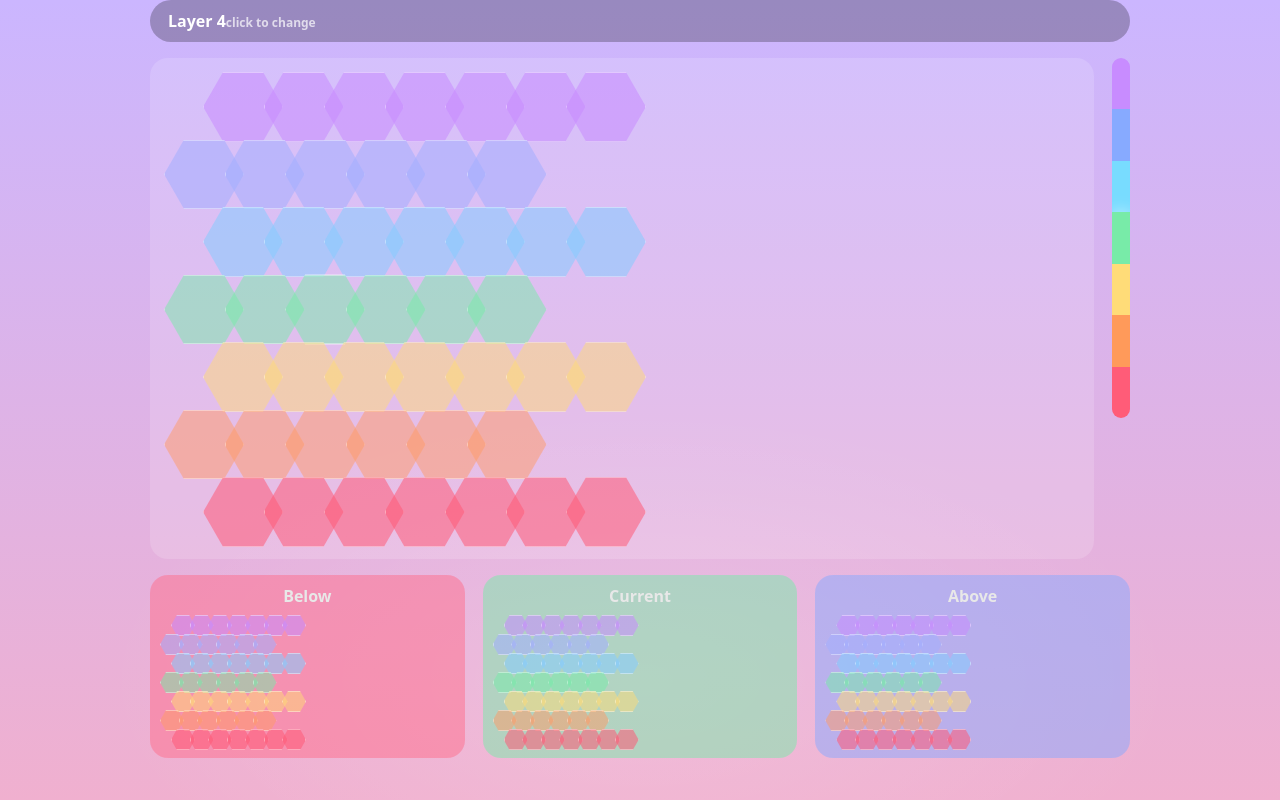
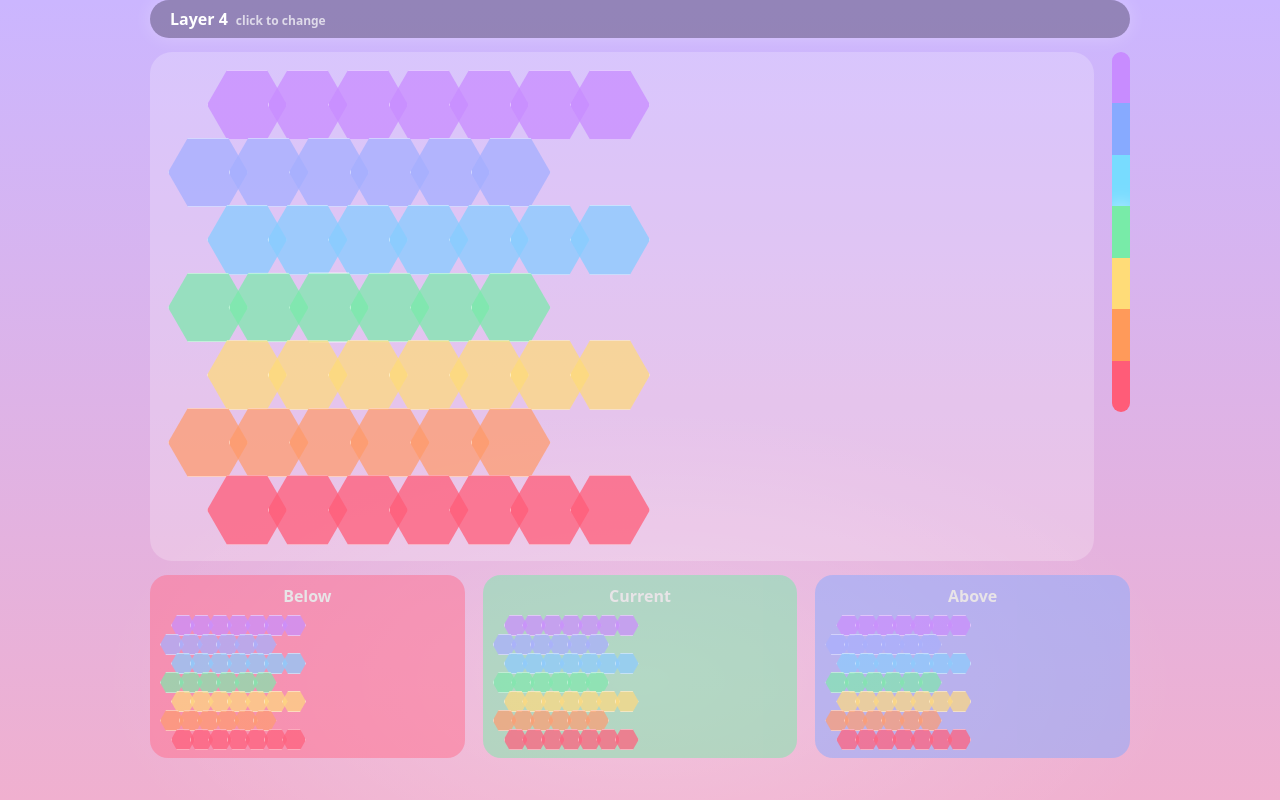
Before and after one commit to Outrageous-Yak/TestGame, a React (Vite) app: page / in a window 1280 px wide. Built offline with nearby package versions, Linux system fonts and the light colour scheme.

Commit message:
Update app.tsx

```diff
--- a/src/ui/app.tsx
+++ b/src/ui/app.tsx
@@ -8,21 +8,19 @@ type Coord = { row: number; col: number };
 const ROW_LENS = [7, 6, 7, 6, 7, 6, 7] as const;
 const ROWS = ROW_LENS.length;
 
+/* =========================
+   Geometry helpers
+========================= */
 function clamp(n: number, a: number, b: number) {
   return Math.max(a, Math.min(b, n));
 }
 
-function coordKey(r: number, c: number) {
-  return `r${r}c${c}`;
-}
-
-function defaultPosForLayer(): Coord {
+function defaultPos(): Coord {
   return { row: 4, col: 3 };
 }
 
-function isValidCell(row: number, col: number) {
-  if (row < 1 || row > ROWS) return false;
-  return col >= 1 && col <= ROW_LENS[row - 1];
+function isValid(row: number, col: number) {
+  return row >= 1 && row <= ROWS && col >= 1 && col <= ROW_LENS[row - 1];
 }
 
 function neighborsOf(row: number, col: number): Coord[] {
@@ -35,7 +33,7 @@ function neighborsOf(row: number, col: number): Coord[] {
     { row: row + 1, col: odd ? col : col - 1 },
     { row: row + 1, col: odd ? col + 1 : col },
   ];
-  return cands.filter(p => isValidCell(p.row, p.col));
+  return cands.filter(p => isValid(p.row, p.col));
 }
 
 function isNeighbor(a: Coord, b: Coord) {
@@ -52,24 +50,24 @@ export default function App() {
 
   const [posByLayer, setPosByLayer] = useState<Record<number, Coord>>(() => {
     const init: Record<number, Coord> = {};
-    for (let l = 1; l <= 7; l++) init[l] = defaultPosForLayer();
+    for (let l = 1; l <= 7; l++) init[l] = defaultPos();
     return init;
   });
 
   const currentPos = posByLayer[currentLayer];
 
+  const reachable = useMemo(
+    () => neighborsOf(currentPos.row, currentPos.col),
+    [currentPos]
+  );
+
   const tryMove = useCallback(
     (to: Coord) => {
       if (currentLayer === 1) return;
-      const from = posByLayer[currentLayer];
-      if (!isNeighbor(from, to)) return;
-
-      setPosByLayer(prev => ({
-        ...prev,
-        [currentLayer]: to,
-      }));
+      if (!isNeighbor(currentPos, to)) return;
+      setPosByLayer(prev => ({ ...prev, [currentLayer]: to }));
     },
-    [currentLayer, posByLayer]
+    [currentLayer, currentPos]
   );
 
   const cycleLayer = () =>
@@ -78,7 +76,7 @@ export default function App() {
   const below = clamp(currentLayer - 1, 1, 7);
   const above = clamp(currentLayer + 1, 1, 7);
 
-  const barSegments = useMemo(() => [7, 6, 5, 4, 3, 2, 1], []);
+  const barOrder = useMemo(() => [7, 6, 5, 4, 3, 2, 1], []);
 
   return (
     <div className="screen">
@@ -87,9 +85,13 @@ export default function App() {
 
       <div className="layout">
         <div className="centerColumn">
-          {/* Layer title */}
+          {/* Layer pill */}
           <div className="layerTitleRow">
-            <div className="layerTitle" onClick={cycleLayer}>
+            <div
+              className="layerTitle"
+              data-layer={currentLayer}
+              onClick={cycleLayer}
+            >
               Layer {currentLayer}
               <span className="layerHint">click to change</span>
             </div>
@@ -101,6 +103,7 @@ export default function App() {
               <HexBoard
                 kind="main"
                 selected={currentPos}
+                reachable={reachable}
                 onCellClick={tryMove}
                 showCoords={false}
               />
@@ -108,7 +111,7 @@ export default function App() {
 
             <div className="barWrap">
               <div className="layerBar">
-                {barSegments.map(l => (
+                {barOrder.map(l => (
                   <div
                     key={l}
                     className={
@@ -161,6 +164,7 @@ function MiniPanel(props: {
 function HexBoard(props: {
   kind: "main" | "mini";
   selected: Coord;
+  reachable?: Coord[];
   onCellClick?: (c: Coord) => void;
   showCoords: boolean;
 }) {
@@ -172,13 +176,12 @@ function HexBoard(props: {
           <div key={row} className={`hexRow ${row % 2 ? "odd" : "even"}`}>
             {Array.from({ length: len }, (_, ci) => {
               const col = ci + 1;
-              const sel =
-                props.selected.row === row &&
-                props.selected.col === col;
+              const isSel = props.selected.row === row && props.selected.col === col;
+              const isReach = props.reachable?.some(p => p.row === row && p.col === col);
               return (
                 <div
-                  key={coordKey(row, col)}
-                  className={`hex ${sel ? "isSelected" : ""}`}
+                  key={`${row}-${col}`}
+                  className={`hex ${isSel ? "isSelected" : ""} ${isReach ? "isReachable" : ""}`}
                   data-row={row}
                   onClick={
                     props.onCellClick
@@ -187,7 +190,7 @@ function HexBoard(props: {
                   }
                 >
                   {props.showCoords && (
-                    <span className="hexLabel">{coordKey(row, col)}</span>
+                    <span className="hexLabel">r{row}c{col}</span>
                   )}
                 </div>
               );
@@ -200,7 +203,7 @@ function HexBoard(props: {
 }
 
 /* =========================
-   CSS (Phase 3 tuned)
+   CSS — Phase 4 polish
 ========================= */
 const css = `
 html,body{margin:0;height:100%}
@@ -215,8 +218,7 @@ html,body{margin:0;height:100%}
   position:absolute;
   inset:0;
   background:
-    radial-gradient(900px 450px at 50% 85%, rgba(255,255,255,.35), transparent 60%);
-  opacity:.45;
+    radial-gradient(900px 450px at 50% 85%, rgba(255,255,255,.25), transparent 60%);
 }
 
 .layout{
@@ -231,19 +233,20 @@ html,body{margin:0;height:100%}
   grid-column:2;
   display:grid;
   grid-template-rows:auto auto 1fr;
-  gap:16px;
+  gap:14px;
 }
 
 .layerTitle{
   margin:auto;
-  padding:10px 18px;
+  padding:8px 20px;
   border-radius:999px;
-  background:rgba(0,0,0,.25);
+  background:rgba(0,0,0,.28);
   color:white;
   font-weight:900;
   cursor:pointer;
+  box-shadow:0 0 18px rgba(255,255,255,.25);
 }
-.layerHint{font-size:12px;opacity:.7}
+.layerHint{font-size:12px;opacity:.7;margin-left:8px}
 
 .boardAndBar{
   display:grid;
@@ -252,9 +255,9 @@ html,body{margin:0;height:100%}
 }
 
 .boardFrame{
-  padding:14px;
-  background:rgba(255,255,255,.15);
-  border-radius:18px;
+  padding:18px;
+  background:rgba(255,255,255,.22);
+  border-radius:22px;
 }
 
 .layerBar{
@@ -273,8 +276,9 @@ html,body{margin:0;height:100%}
 .barSeg[data-layer="5"]{background:#78dcff}
 .barSeg[data-layer="6"]{background:#87aaff}
 .barSeg[data-layer="7"]{background:#c88cff}
+
 .barSeg.isActive{
-  box-shadow:0 0 16px rgba(255,255,255,.6);
+  box-shadow:0 0 20px rgba(255,255,255,.7);
 }
 
 .hexBoard{--w:78px}
@@ -287,21 +291,29 @@ html,body{margin:0;height:100%}
   height:calc(var(--w)*0.866);
   margin-right:calc(var(--w)*-.25);
   clip-path:polygon(25% 0%,75% 0%,100% 50%,75% 100%,25% 100%,0% 50%);
-  background:rgba(255,255,255,.55);
-  border:1px solid rgba(255,255,255,.4);
+  border:1px solid rgba(255,255,255,.45);
+  transition:transform .12s, box-shadow .12s;
 }
 
-.hex[data-row="1"]{background:rgba(200,140,255,.55)}
-.hex[data-row="2"]{background:rgba(165,175,255,.55)}
-.hex[data-row="3"]{background:rgba(135,205,255,.55)}
-.hex[data-row="4"]{background:rgba(120,235,170,.5)}
-.hex[data-row="5"]{background:rgba(255,220,120,.5)}
-.hex[data-row="6"]{background:rgba(255,155,105,.5)}
-.hex[data-row="7"]{background:rgba(255,92,120,.55)}
+.hex[data-row="1"]{background:rgba(200,140,255,.75)}
+.hex[data-row="2"]{background:rgba(165,175,255,.75)}
+.hex[data-row="3"]{background:rgba(135,205,255,.75)}
+.hex[data-row="4"]{background:rgba(120,235,170,.7)}
+.hex[data-row="5"]{background:rgba(255,220,120,.7)}
+.hex[data-row="6"]{background:rgba(255,155,105,.7)}
+.hex[data-row="7"]{background:rgba(255,92,120,.75)}
+
+.hex.isReachable{
+  box-shadow:0 0 16px rgba(255,255,255,.55);
+  cursor:pointer;
+}
+.hex.isReachable:hover{
+  transform:scale(1.05);
+}
 
 .hex.isSelected{
   outline:3px solid white;
-  box-shadow:0 0 28px rgba(255,255,255,.7);
+  box-shadow:0 0 30px rgba(255,255,255,.85);
 }
 
 .hexLabel{
@@ -323,11 +335,12 @@ html,body{margin:0;height:100%}
   padding:10px;
   border-radius:18px;
   cursor:pointer;
+  opacity:.92;
 }
 
-.tone-below{background:rgba(255,110,140,.5)}
-.tone-current{background:rgba(120,235,170,.5)}
-.tone-above{background:rgba(135,170,255,.5)}
+.tone-below{background:rgba(255,110,140,.55)}
+.tone-current{background:rgba(120,235,170,.55)}
+.tone-above{background:rgba(135,170,255,.55)}
 
 .miniHeader{
   text-align:center;
```
